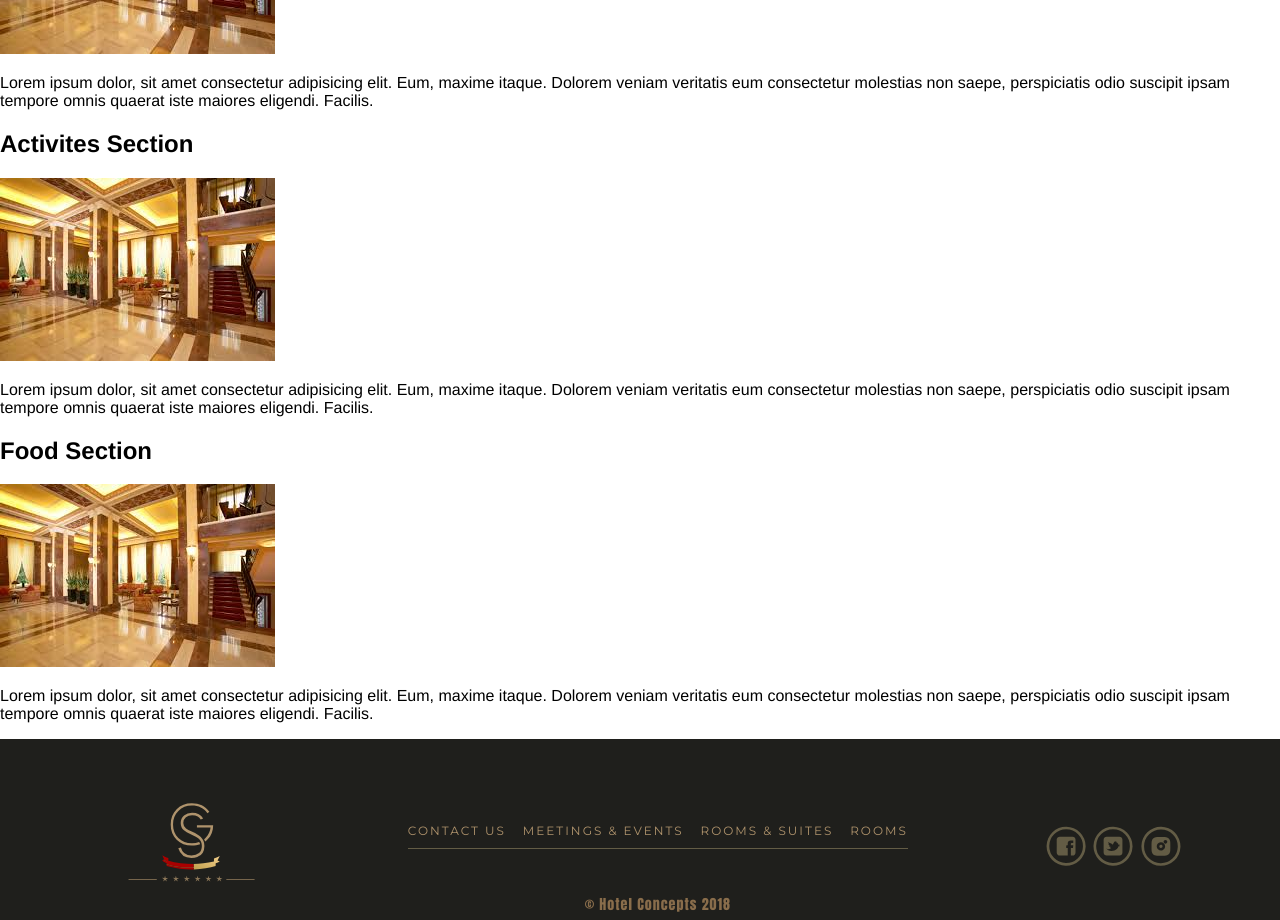
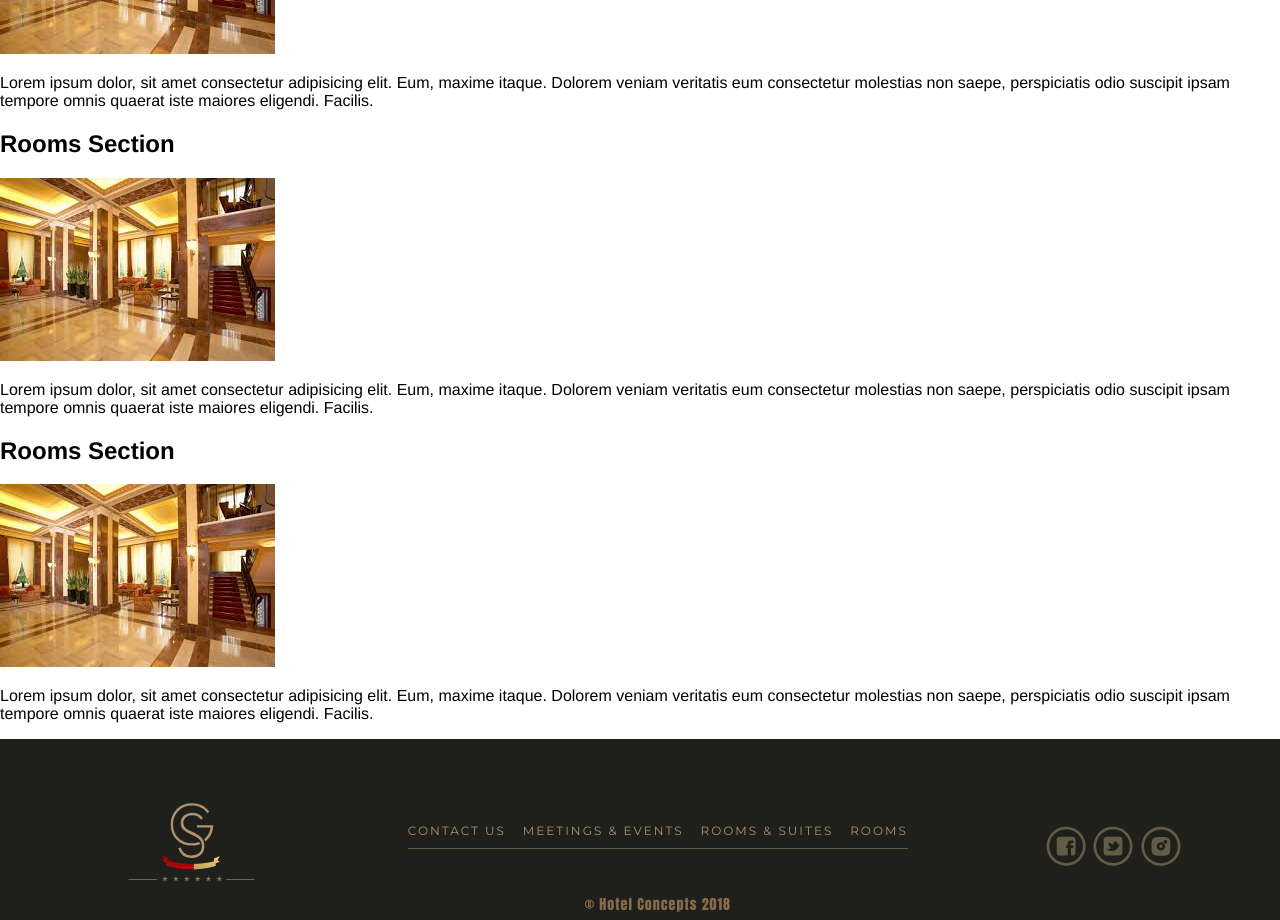
Before and after one commit to Gabewest1/hotel, a React (Create React App) app: page / in a window 1280 px wide. Shown: the part 1060-1980 px from the top of the page. Built offline with nearby package versions, Linux system fonts and the light colour scheme; a web font is replaced by a local one.

Commit message:
Updated <Home/> to put the contact, rooms, activites, and food sections into their own components.

```diff
--- /dev/null
+++ b/src/pages/Home/ActivitiesSection.js
@@ -0,0 +1,29 @@
+import React from "react"
+import styled from "styled-components"
+
+export default class Activities extends React.Component {
+    render() {
+        return (
+            <ActivitiesView { ...this.props }>
+                <Title>Rooms Section</Title>
+                <ImageContainer>
+                    <Image src="/assets/images/filler.jpg"/>
+                </ImageContainer>
+                <Description>
+                    Lorem ipsum dolor, sit amet consectetur adipisicing elit. Eum, maxime itaque. Dolorem veniam veritatis eum consectetur molestias non saepe, perspiciatis odio suscipit ipsam tempore omnis quaerat iste maiores eligendi. Facilis.
+                </Description>
+          </ActivitiesView>
+        )
+    }
+}
+const Title = styled.h1`
+
+`
+const Description = styled.p`
+
+`
+const Image = styled.img``
+const ImageContainer = styled.div``
+const ActivitiesView = styled.section`
+
+`
--- /dev/null
+++ b/src/pages/Home/ContactSection.js
@@ -0,0 +1,58 @@
+import React from "react"
+import styled from "styled-components"
+
+export default class RoomsSection extends React.Component {
+    render() {
+        return (
+        <ContactSectionView { ...this.props }>
+            <Description>
+                <Address1>3801 Stark Hollow Road</Address1>
+                <Address2>Denver, CO</Address2>
+
+                <Phone>
+                (555) 555-9900
+                </Phone>
+            </Description>
+        </ContactSectionView>
+        )
+    }
+}
+const Title = styled.h1`
+
+`
+const Description = styled.p`
+
+`
+const Image = styled.img``
+const Address1 = styled.div`
+    font-family: 'Montserrat', sans-serif;
+`
+const Address2 = styled.div`
+    font-size: 12px;
+`
+
+const Phone = styled.div`
+    font-weight: 500;
+    padding-top: 1em;
+    color: #333;
+`
+const ImageContainer = styled.div``
+
+const ContactSectionView = styled.section`
+    margin: 0 auto;
+    text-align: center;
+    box-sizing: border-box;
+    margin-top: 7em;
+    padding: 0em 2em;
+    line-height: 25px;
+    font-family: Helvetica;
+    font-size: 15px;
+    letter-spacing: 0.12rem;
+    width: 300px;
+    white-space: nowrap;
+    display: flex;
+    justify-content: center;
+    border-bottom: #b9b9b9 1px solid;
+    text-transform: uppercase;
+    border-top: #b9b9b9 1px solid;
+`
--- /dev/null
+++ b/src/pages/Home/FoodSection.js
@@ -0,0 +1,29 @@
+import React from "react"
+import styled from "styled-components"
+
+export default class FoodSection extends React.Component {
+    render() {
+        return (
+            <FoodSectionView { ...this.props }>
+                <Title>Rooms Section</Title>
+                <ImageContainer>
+                    <Image src="/assets/images/filler.jpg"/>
+                </ImageContainer>
+                <Description>
+                    Lorem ipsum dolor, sit amet consectetur adipisicing elit. Eum, maxime itaque. Dolorem veniam veritatis eum consectetur molestias non saepe, perspiciatis odio suscipit ipsam tempore omnis quaerat iste maiores eligendi. Facilis.
+                </Description>
+          </FoodSectionView>
+        )
+    }
+}
+const Title = styled.h1`
+
+`
+const Description = styled.p`
+
+`
+const Image = styled.img``
+const ImageContainer = styled.div``
+const FoodSectionView = styled.section`
+
+`
--- /dev/null
+++ b/src/pages/Home/RoomsSection.js
@@ -0,0 +1,29 @@
+import React from "react"
+import styled from "styled-components"
+
+export default class RoomsSection extends React.Component {
+    render() {
+        return (
+            <RoomsSectionView { ...this.props }>
+                <Title>Rooms Section</Title>
+                <ImageContainer>
+                    <Image src="/assets/images/filler.jpg"/>
+                </ImageContainer>
+                <Description>
+                    Lorem ipsum dolor, sit amet consectetur adipisicing elit. Eum, maxime itaque. Dolorem veniam veritatis eum consectetur molestias non saepe, perspiciatis odio suscipit ipsam tempore omnis quaerat iste maiores eligendi. Facilis.
+                </Description>
+          </RoomsSectionView>
+        )
+    }
+}
+const Title = styled.h1`
+
+`
+const Description = styled.p`
+
+`
+const Image = styled.img``
+const ImageContainer = styled.div``
+const RoomsSectionView = styled.section`
+
+`
--- a/src/pages/Home/index.js
+++ b/src/pages/Home/index.js
@@ -2,6 +2,10 @@ import React, { Component } from 'react'
 import styled from "styled-components"
 
 import Carousel from "../../components/Carousel"
+import RoomsSection from "./RoomsSection"
+import ContactSection from "./ContactSection"
+import ActivitiesSection from "./ActivitiesSection"
+import FoodSection from "./FoodSection"
 
 class Home extends Component {
   render() {
@@ -10,108 +14,20 @@ class Home extends Component {
 
         <Carousel />
 
-        <ContactSection>
-          <Description>
-            <Address1>3801 Stark Hollow Road</Address1>
-            <Address2>Denver, CO</Address2>
+        <ContactSection />
 
-            <Phone>
-              (555) 555-9900
-            </Phone>
-          </Description>
-        </ContactSection>
+        <RoomsSection />
 
-        <RoomsSection>
-          <Title>Rooms Section</Title>
-          <ImageContainer>
-            <Image src="/assets/images/filler.jpg"/>
-          </ImageContainer>
-          <Description>
-            Lorem ipsum dolor, sit amet consectetur adipisicing elit. Eum, maxime itaque. Dolorem veniam veritatis eum consectetur molestias non saepe, perspiciatis odio suscipit ipsam tempore omnis quaerat iste maiores eligendi. Facilis.
-          </Description>
-        </RoomsSection>
+        <ActivitiesSection />
 
-        <ActivitiesSection>
-          <Title>Activites Section</Title>
-          <ImageContainer>
-            <Image src="/assets/images/filler.jpg"/>
-          </ImageContainer>
-          <Description>
-            Lorem ipsum dolor, sit amet consectetur adipisicing elit. Eum, maxime itaque. Dolorem veniam veritatis eum consectetur molestias non saepe, perspiciatis odio suscipit ipsam tempore omnis quaerat iste maiores eligendi. Facilis.
-          </Description>
-        </ActivitiesSection>
-
-        <FoodSection>
-          <Title>Food Section</Title>
-          <ImageContainer>
-            <Image src="/assets/images/filler.jpg"/>
-          </ImageContainer>
-          <Description>
-            Lorem ipsum dolor, sit amet consectetur adipisicing elit. Eum, maxime itaque. Dolorem veniam veritatis eum consectetur molestias non saepe, perspiciatis odio suscipit ipsam tempore omnis quaerat iste maiores eligendi. Facilis.
-          </Description>
-        </FoodSection>
+        <FoodSection />
 
       </HomeView>
     )
   }
 }
 
-const SectionStyles = `
-
-`
-const Title = styled.h1`
-
-`
-const Description = styled.p`
-
-`
-const Image = styled.img``
-const ImageContainer = styled.div``
-const ContactSection = styled.section`
-  ${ SectionStyles }
-  margin: 0 auto;
-  text-align: center;
-  box-sizing: border-box;
-  margin-top: 7em;
-  padding: 0em 2em;
-  line-height: 25px;
-  font-family: Helvetica;
-  font-size: 15px;
-  letter-spacing: 0.12rem;
-  width: 300px;
-  white-space: nowrap;
-  display: flex;
-  justify-content: center;
-  border-bottom: #b9b9b9 1px solid;
-  text-transform: uppercase;
-  border-top: #b9b9b9 1px solid;
-  `
-
-const Address1 = styled.div`
-  font-family: 'Montserrat', sans-serif;
-`
-const Address2 = styled.div`
-  font-size: 12px;
-`
-
-const Phone = styled.div`
-  font-weight: 500;
-  padding-top: 1em;
-  color: #333;
-`
-
-
-const RoomsSection = styled.section`
-  ${ SectionStyles }
-`
-const ActivitiesSection = styled.section`
-  ${ SectionStyles }
-`
-const FoodSection = styled.section`
-  ${ SectionStyles }
-`
 const HomeView = styled.div`
-  ${ SectionStyles }
 `
 
 export default Home
```
